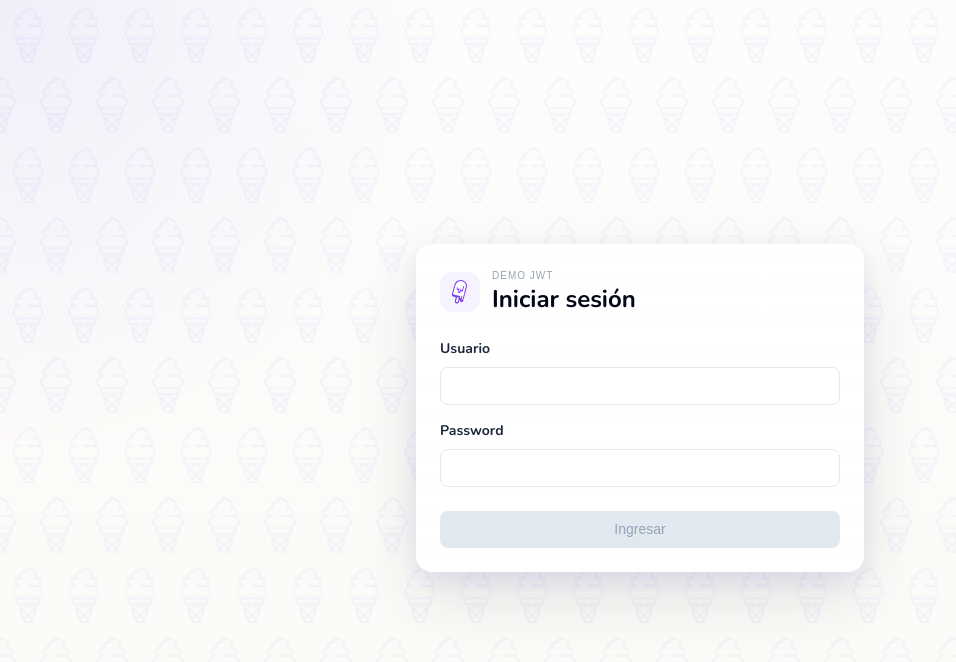
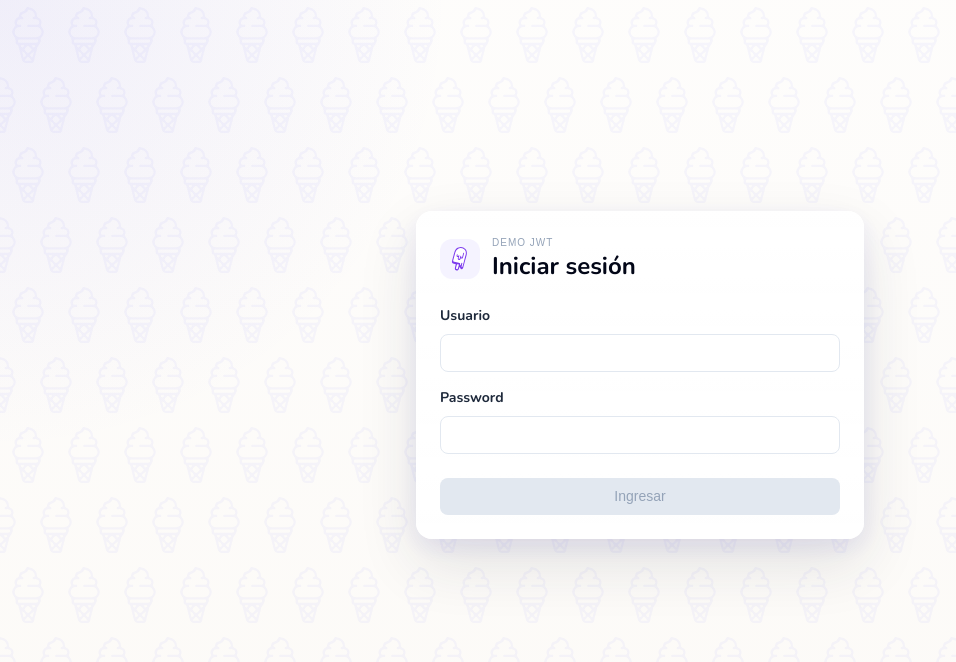
Before and after one commit to uqbar-project/eg-heladeria-react-phm, a React (Vite) app: page /login in a window 1280 px wide. Shown: the top 662 px of the page, without its empty margins (0-956 px from the left). Built offline with nearby package versions, Linux system fonts and the light colour scheme; a web font is replaced by a local one.

Commit message:
UX: clear login error on retry and prevent layout shift

```diff
--- a/src/views/Login/index.tsx
+++ b/src/views/Login/index.tsx
@@ -17,6 +17,7 @@
 
   const login = async (event: React.FormEvent<HTMLFormElement>) => {
     event.preventDefault()
+    setErrorMessage('')
     try {
       await loginUser(usuario, password)
       router.history.push(search.redirect ?? '/')
@@ -29,7 +30,8 @@
 
   return (
     <section className='flex min-h-screen items-center justify-center px-4 py-8 text-[14px] min-w-[350px]'>
-      <Card className='mt-0 max-w-md'>
+      <div className='flex w-full max-w-md flex-col gap-4'>
+        <Card>
           <div className='flex items-center gap-3'>
             <div className='flex h-10 w-10 items-center justify-center rounded-xl bg-accent-50'>
               <Icon name='Icecream' className='h-6 fill-accent-600' />
@@ -63,14 +65,13 @@
               disabled={!usuario || !password}
             />
           </form>
+        </Card>
 
-        {errorMessage && (
-          <div className='error mt-6'>
+        <div className={`error min-h-[44px] transition-opacity ${errorMessage ? 'opacity-100' : 'opacity-0'}`}>
           <Icon name='ErrorOutlineThin' className='h-5 w-5 fill-error-600' />
           <span>{errorMessage}</span>
         </div>
-        )}
-      </Card>
+      </div>
     </section>
   )
 }
```
Lines whose indentation alone changed are shown as unchanged.
